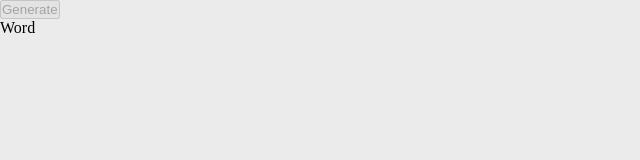
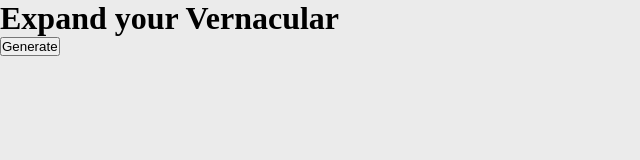
Before and after one commit to Urstupidsammy/Expand-Your-Vernacular, a plain HTML site: page index.html in a window 1280 px wide. Shown: the whole page, without its empty margins (0-640 px from the left). Drawn offline with Linux system fonts and the light colour scheme.

Commit message:
updated html, removed uneeded code

```diff
--- a/index.html
+++ b/index.html
@@ -1,17 +1,23 @@
 <!DOCTYPE html>
 <html lang="en">
   <head>
-  <meta charset="UTF-8">
-  <meta http-equiv="X-UA-Compatible" content="IE=edge">
-  <meta name="viewport" content="width=device-width, initial-scale=1.0">
+    <meta charset="UTF-8" />
+    <meta http-equiv="X-UA-Compatible" content="IE=edge" />
+    <meta name="viewport" content="width=device-width, initial-scale=1.0" />
     <title>Random Word</title>
-  <link rel="stylesheet" href="./assets/css/style.css">
+    <link rel="stylesheet" href="./assets/css/style.css" />
   </head>
   <body>
-  <button disabled="generate">Generate</button>
-  <div class="randomWord" id="randomWord">
-    Word
+    <!-- Main section  -->
+    <main class="box">
+      <h1>Expand your Vernacular</h1>
+
+      <div class="container" id="randomWord">
+        <button id="generate">Generate</button>
       </div>
+    </main>
+
+    <!-- Script  -->
+    <script src="./assets/js/script.js"></script>
   </body>
-<script src="./assets/js/script.js"></script>
 </html>
```
Lines whose indentation alone changed are shown as unchanged.
